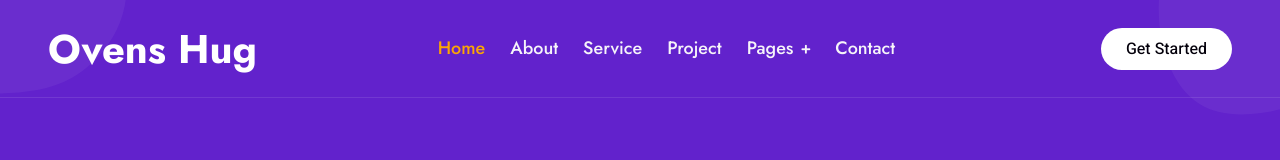
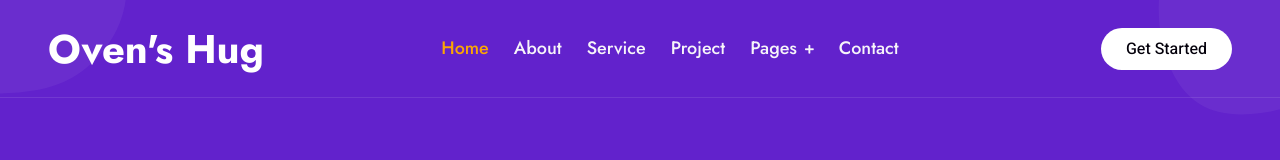
Before and after one commit to divyapriya0924-afk/Oven-s-Hug, a plain HTML site: page index.html in a window 1280 px wide. Shown: the top 160 px of the page. Drawn offline with nearby package versions, Linux system fonts and the light colour scheme; animation ran at ten frames a second.

Commit message:
Update index.html

```diff
--- a/index.html
+++ b/index.html
@@ -47,7 +47,7 @@
         <div class="container-xxl position-relative p-0">
             <nav class="navbar navbar-expand-lg navbar-light px-4 px-lg-5 py-3 py-lg-0">
                 <a href="" class="navbar-brand p-0">
-                    <h1 class="m-0">Ovens Hug</h1>
+                    <h1 class="m-0">Oven's Hug</h1>
                     <!-- <img src="img/logo.png" alt="Logo"> -->
                 </a>
                 <button class="navbar-toggler" type="button" data-bs-toggle="collapse" data-bs-target="#navbarCollapse">
```
